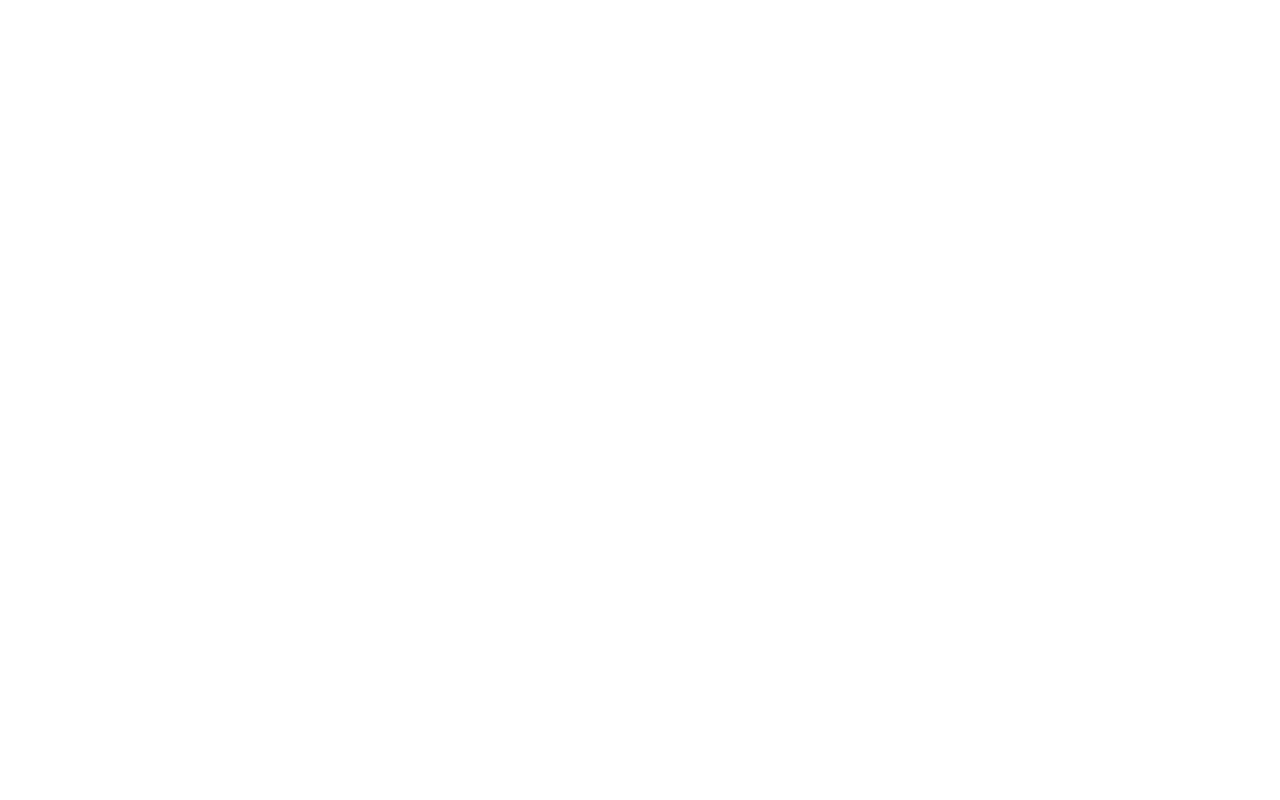
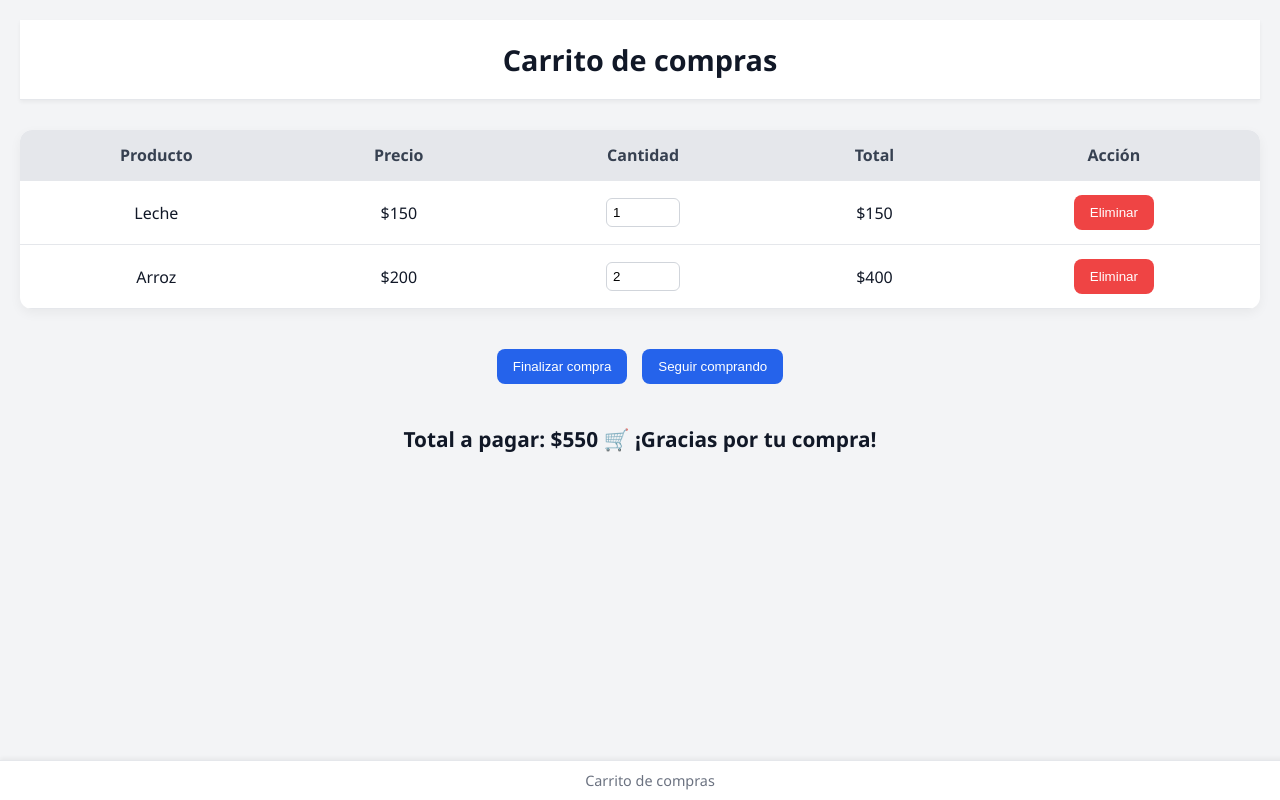
Before and after one commit to cruzjuqn/e-commerce, a plain HTML site: page carrito.html in a window 1280 px wide. Drawn offline with Linux system fonts and the light colour scheme.

Commit message:
carrito y estilos de carrito

```diff
--- /dev/null
+++ b/carrito.css
@@ -0,0 +1,148 @@
+body {
+  font-family: 'Segoe UI', Tahoma, Geneva, Verdana, sans-serif;
+  background-color: #f3f4f6;
+  color: #111827;
+  padding: 20px;
+  margin: 0;
+  padding-bottom: 100px;
+}
+
+.carrito-header {
+  background-color: white;
+  padding: 20px;
+  text-align: center;
+  box-shadow: 0 2px 4px rgba(0,0,0,0.05);
+  margin-bottom: 30px;
+  border-bottom: 1px solid #e5e7eb;
+}
+
+.carrito-header h1 {
+  margin: 0;
+  font-size: 1.8rem;
+  font-weight: 600;
+  color: #111827;
+}
+
+table {
+  width: 100%;
+  border-collapse: collapse;
+  background-color: #ffffff;
+  box-shadow: 0 4px 12px rgba(0, 0, 0, 0.05);
+  border-radius: 12px;
+  overflow: hidden;
+}
+
+thead {
+  background-color: #e5e7eb;
+}
+
+th, td {
+  padding: 14px 16px;
+  text-align: center;
+  border-bottom: 1px solid #e5e7eb;
+}
+
+th {
+  font-weight: 600;
+  color: #374151;
+}
+
+td input[type="number"] {
+  width: 60px;
+  padding: 6px;
+  border: 1px solid #d1d5db;
+  border-radius: 6px;
+}
+
+button {
+  background-color: #2563eb;
+  color: #ffffff;
+  border: none;
+  padding: 10px 16px;
+  border-radius: 8px;
+  cursor: pointer;
+  transition: background-color 0.2s ease-in-out;
+}
+
+td button {
+  background-color: #ef4444;
+}
+
+td button:hover {
+  background-color: #b91c1c;
+}
+
+button:hover {
+  background-color: #1e40af;
+}
+
+.carrito-footer {
+  margin-top: 40px;
+  display: flex;
+  flex-direction: column;
+  align-items: center;
+}
+
+.botones-carrito {
+  display: flex;
+  justify-content: center;
+  gap: 15px;
+  flex-wrap: wrap;
+  margin-bottom: 20px;
+}
+
+.carrito-footer p {
+  font-size: 1.3rem;
+  font-weight: bold;
+  color: #111827;
+  text-align: center;
+}
+
+.footer {
+  background-color: white;
+  text-align: center;
+  padding: 10px;
+  position: fixed;
+  left: 0;
+  bottom: 0;
+  width: 100vw;
+  font-size: 0.9rem;
+  color: #6b7280;
+  box-shadow: 0 -2px 4px rgba(0, 0, 0, 0.05);
+  border-top: 1px solid #e5e7eb;
+}
+
+/* RESPONSIVE TABLA */
+@media screen and (max-width: 768px) {
+  table, thead, tbody, th, td, tr {
+    display: block;
+  }
+
+  thead {
+    display: none;
+  }
+
+  tr {
+    margin-bottom: 15px;
+    background-color: white;
+    padding: 10px;
+    border-radius: 10px;
+    box-shadow: 0 2px 4px rgba(0,0,0,0.05);
+  }
+
+  td {
+    text-align: left;
+    padding: 10px;
+    position: relative;
+    border: none;
+    border-bottom: 1px solid #e5e7eb;
+  }
+
+  td::before {
+    content: attr(data-label);
+    font-weight: bold;
+    display: block;
+    margin-bottom: 5px;
+    color: #6b7280;
+  }
+}
--- a/carrito.html
+++ b/carrito.html
@@ -1,11 +1,56 @@
 <!DOCTYPE html>
-<html lang="en">
+<html lang="es">
 <head>
-    <meta charset="UTF-8">
-    <meta name="viewport" content="width=device-width, initial-scale=1.0">
-    <title>Document</title>
+  <meta charset="UTF-8">
+  <meta name="viewport" content="width=device-width, initial-scale=1.0">
+  <title>Carrito de Compras</title>
+  <link rel="stylesheet" href="carrito.css">
 </head>
 <body>
 
+  <div class="carrito-header">
+    <h1>Carrito de compras</h1>
+  </div>
+
+  <table>
+    <thead>
+      <tr>
+        <th>Producto</th>
+        <th>Precio</th>
+        <th>Cantidad</th>
+        <th>Total</th>
+        <th>Acción</th>
+      </tr>
+    </thead>
+    <tbody>
+      <tr>
+        <td data-label="Producto">Leche</td>
+        <td data-label="Precio">$150</td>
+        <td data-label="Cantidad"><input type="number" value="1" min="1"></td>
+        <td data-label="Total">$150</td>
+        <td data-label="Acción"><button>Eliminar</button></td>
+      </tr>
+      <tr>
+        <td data-label="Producto">Arroz</td>
+        <td data-label="Precio">$200</td>
+        <td data-label="Cantidad"><input type="number" value="2" min="1"></td>
+        <td data-label="Total">$400</td>
+        <td data-label="Acción"><button>Eliminar</button></td>
+      </tr>
+    </tbody>
+  </table>
+
+  <div class="carrito-footer">
+    <div class="botones-carrito">
+      <button>Finalizar compra</button>
+      <button>Seguir comprando</button>
+    </div>
+    <p>Total a pagar: <strong>$550</strong> 🛒 ¡Gracias por tu compra!</p>
+  </div>
+
+  <div class="footer">
+    Carrito de compras
+  </div>
+
 </body>
 </html>
```
